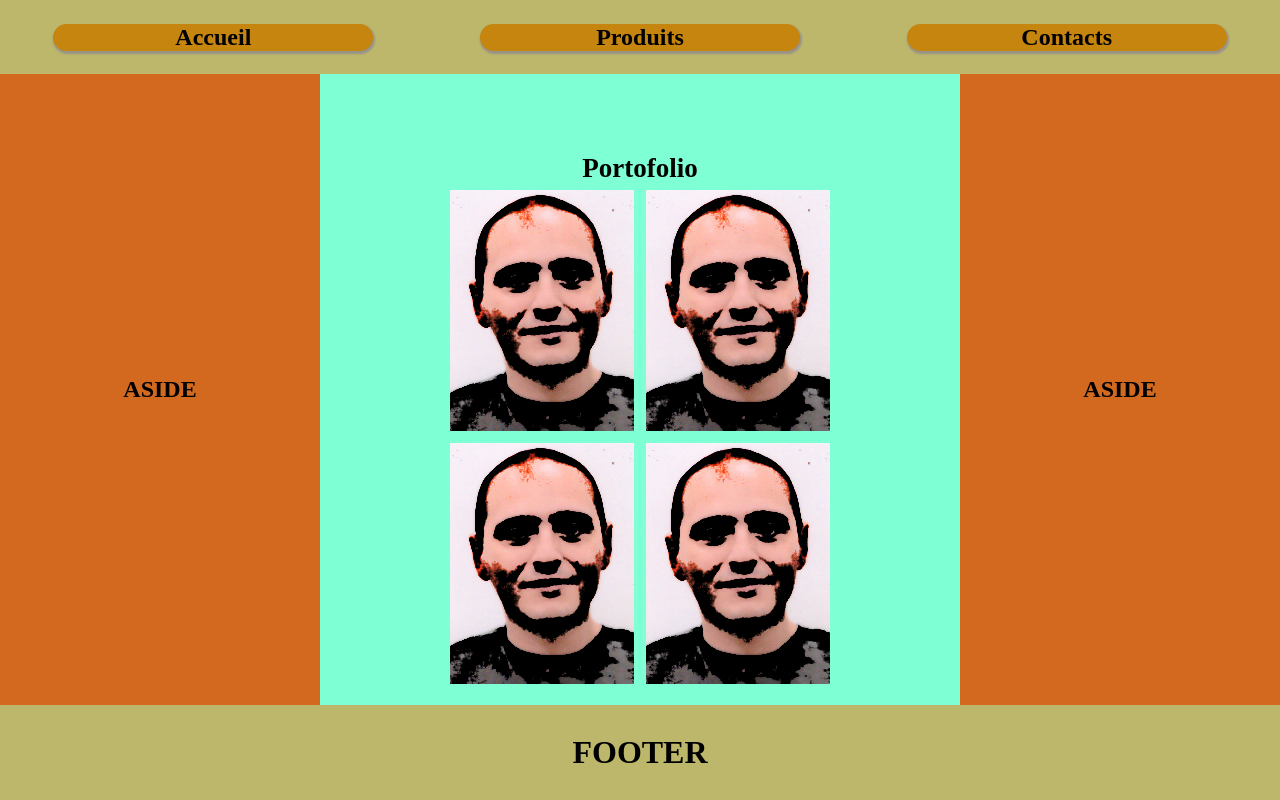
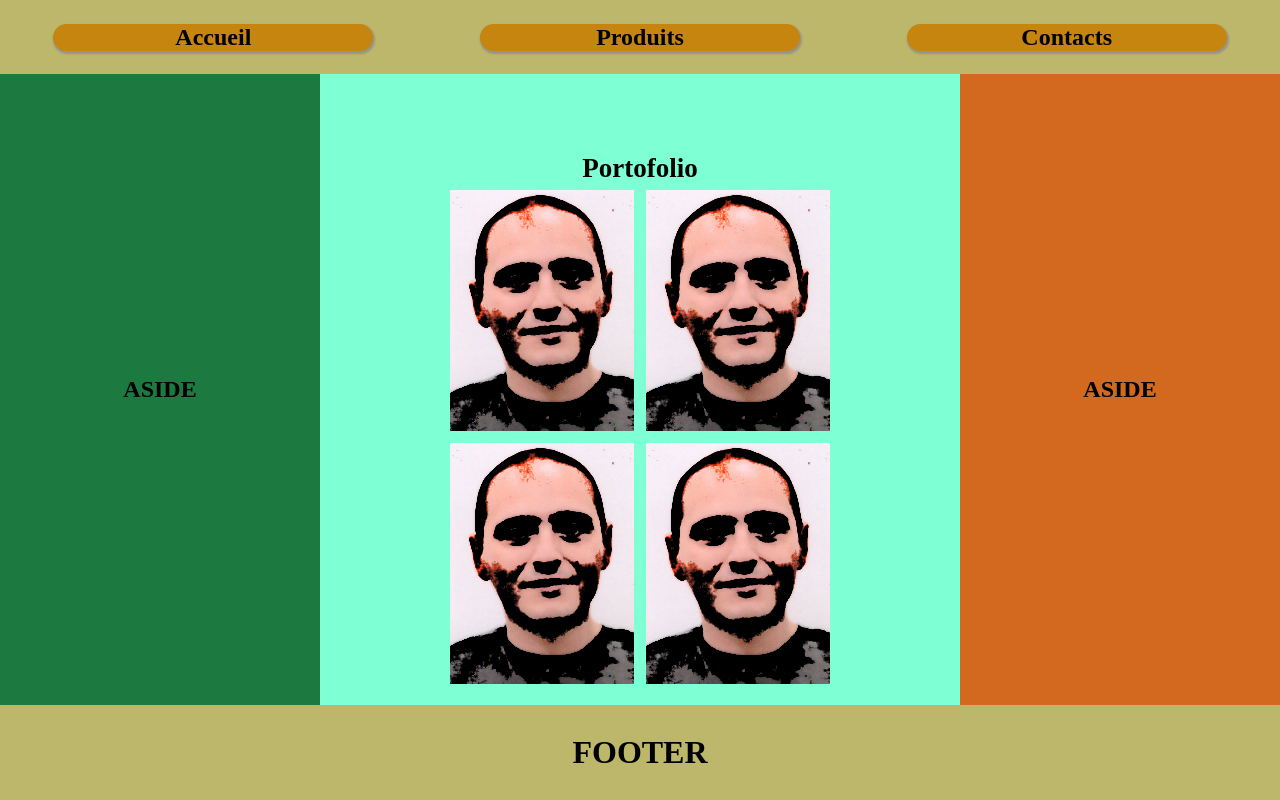
Before and after one commit to mcpetc/template, a plain HTML site: page index.html in a window 1280 px wide. Drawn offline with Linux system fonts and the light colour scheme.

Commit message:
essayeChandementCouleur

```diff
--- a/style.css
+++ b/style.css
@@ -45,7 +45,7 @@ li:hover{
 }
 
 .grid2{
-    background-color: chocolate;
+    background-color: rgb(28, 122, 64);
     grid-column: 1/2;
     grid-row: 2/4;
     /*text-align: center;*/
```
